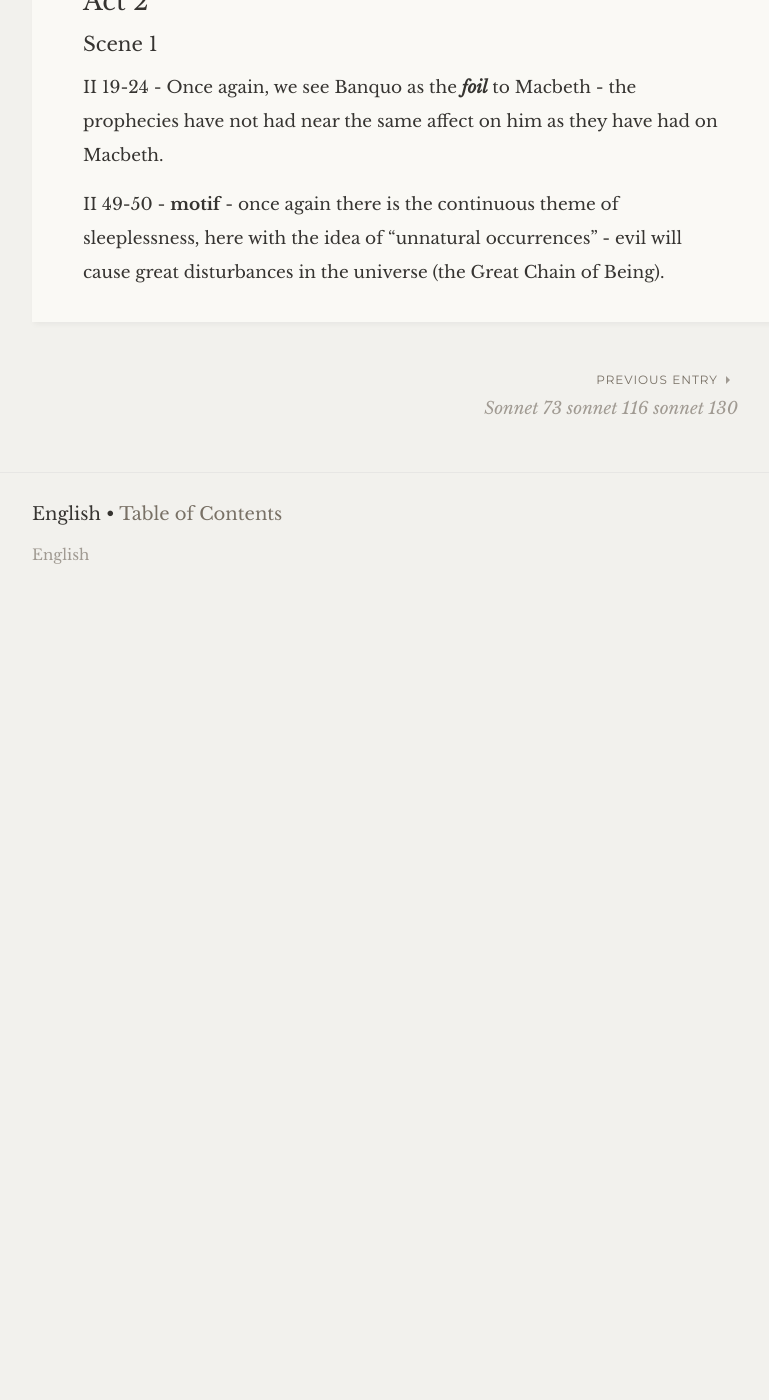
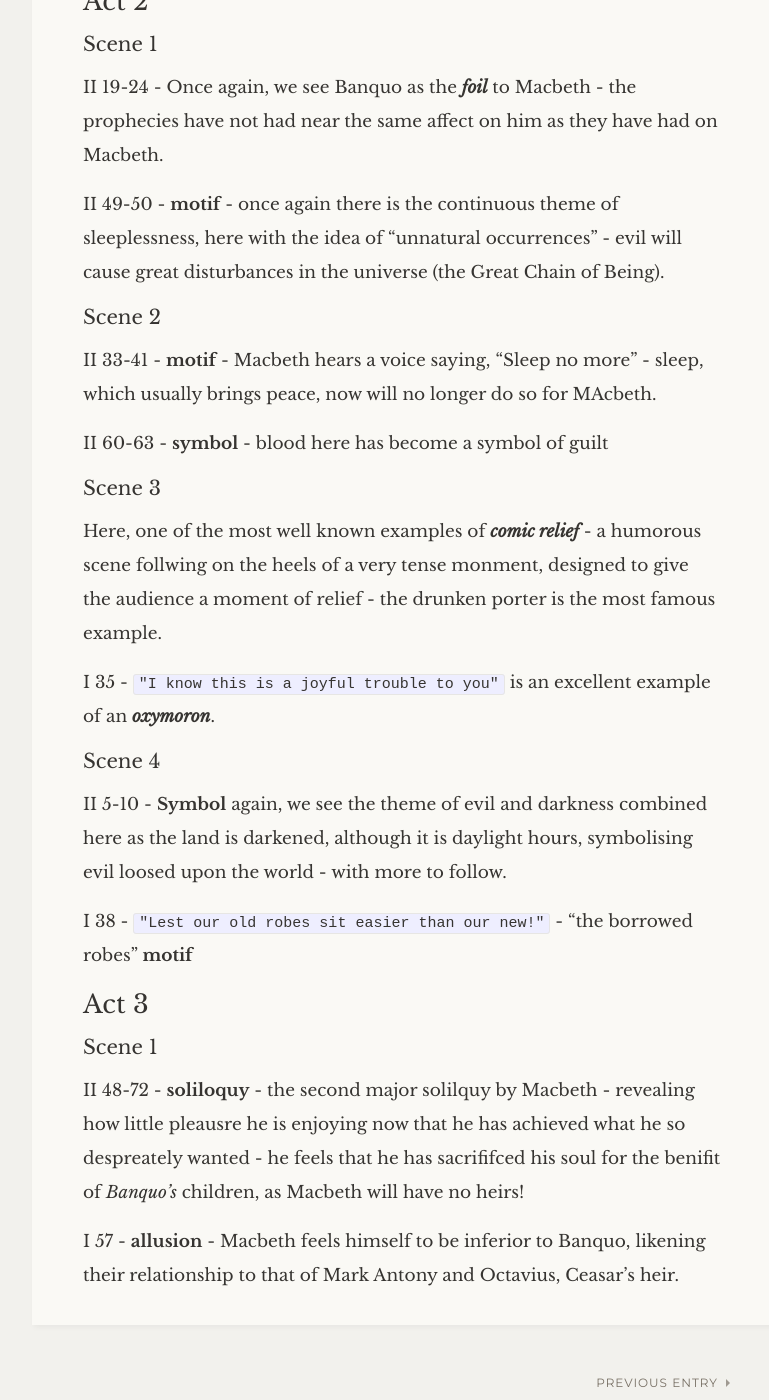
Before and after one commit to EthenStrine/English, a Jekyll site: the page built from _posts/2018-11-5-Macbeth.md, in a window 1280 px wide and 1400 px high, scrolled down 2813 px. Shown: the whole window, without its empty margins (238-1007 px from the left). Built offline with Jekyll 4.4.1, drawn with Linux system fonts in a browser that asks for light colours; some web fonts are replaced; our own code applies the rules of GitHub Pages for plain Markdown files; before the commit the page ends 3443 px from its top, so only the background shows below that.

Commit message:
Update _posts/2018-11-5-Macbeth.md

```diff
--- a/_posts/2018-11-5-Macbeth.md
+++ b/_posts/2018-11-5-Macbeth.md
@@ -61,3 +61,29 @@ II. 1-28 - **soliloquy** the first of several soliloquies in the play that revea
 II 19-24 - Once again, we see Banquo as the ***foil*** to Macbeth - the prophecies have not had near the same affect on him as they have had on Macbeth.
 
 II 49-50 - **motif** - once again there is the continuous theme of sleeplessness, here with the idea of “unnatural occurrences” - evil will cause great disturbances in the universe (the Great Chain of Being).
+
+### Scene 2
+
+II 33-41 - **motif** - Macbeth hears a voice saying, "Sleep no more" - sleep, which usually brings peace, now will no longer do so for MAcbeth.
+
+II 60-63 - **symbol** - blood here has become a symbol of guilt
+
+### Scene 3
+
+Here, one of the most well known examples of ***comic relief*** - a humorous scene follwing on the heels of a very tense monment, designed to give the audience a moment of relief - the drunken porter is the most famous example.
+
+I 35 - `"I know this is a joyful trouble to you"` is an excellent example of an ***oxymoron***.
+
+### Scene 4
+
+II 5-10 - **Symbol** again, we see the theme of evil and darkness combined here as the land is darkened, although it is daylight hours, symbolising evil loosed upon the world - with more to follow.
+
+I 38 - `"Lest our old robes sit easier than our new!"` - "the borrowed robes" **motif**
+
+## Act 3
+
+### Scene 1
+
+II 48-72 - **soliloquy** - the second major solilquy by Macbeth - revealing how little pleausre he is enjoying now that he has achieved what he so despreately wanted - he feels that he has sacrififced his soul for the benifit of _Banquo's_ children, as Macbeth will have no heirs!
+
+I 57 - __allusion__ - Macbeth feels himself to be inferior to Banquo, likening their relationship to that of Mark Antony and Octavius, Ceasar's heir.
```
